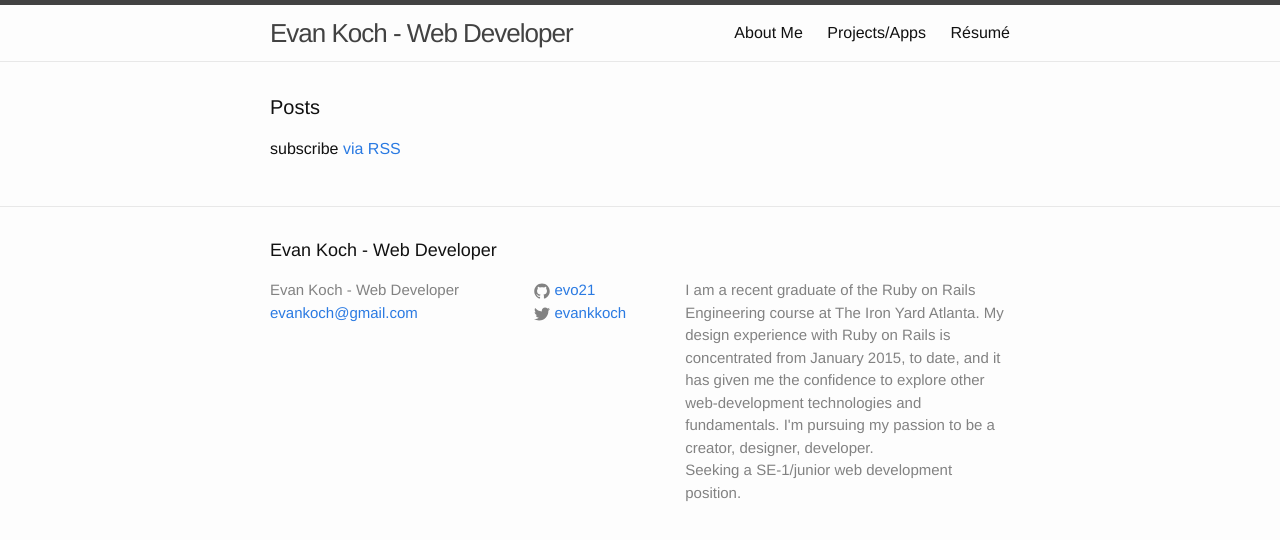
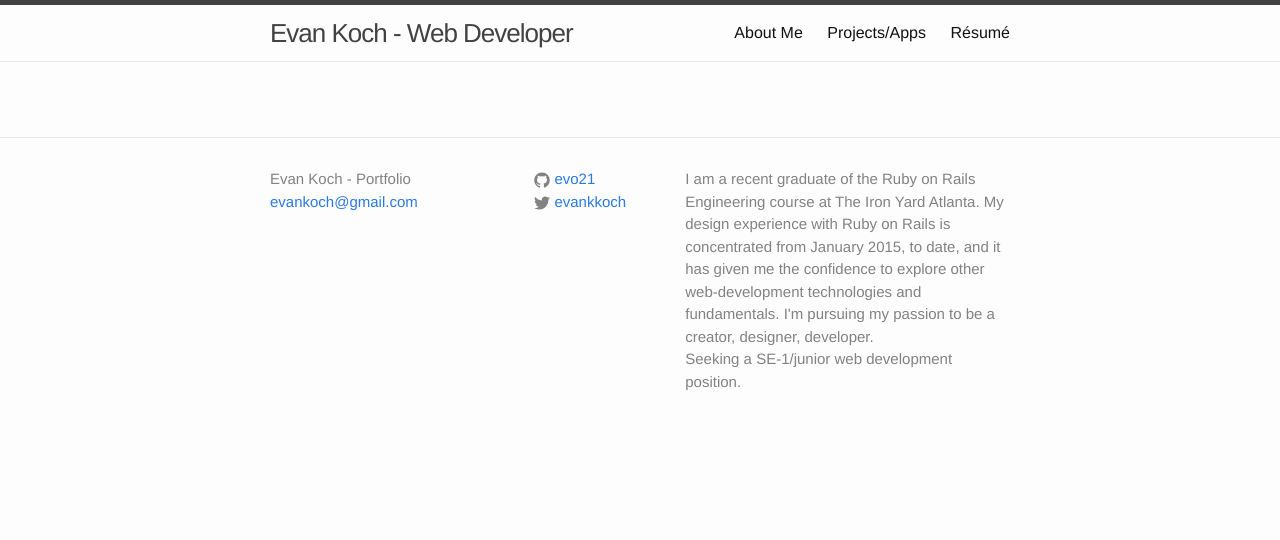
Before and after one commit to evo21/evo21.github.io, a Jekyll site: the page built from index.html, in a window 1280 px wide. Shown: the top 540 px of the page. Built offline with Jekyll 4.4.1, drawn with Linux system fonts in a browser that asks for light colours.

Commit message:
nearly done layout changes for final review

```diff
--- a/_includes/footer.html
+++ b/_includes/footer.html
@@ -2,12 +2,10 @@
 
   <div class="wrapper">
 
-    <h2 class="footer-heading">{{ site.title }}</h2>
-
     <div class="footer-col-wrapper">
       <div class="footer-col  footer-col-1">
         <ul class="contact-list">
-          <li>{{ site.title }}</li>
+          <li>Evan Koch - Portfolio</li>
           <li><a href="mailto:{{ site.email }}">{{ site.email }}</a></li>
         </ul>
       </div>
--- a/_layouts/post.html
+++ b/_layouts/post.html
@@ -4,7 +4,7 @@ layout: default
 <div class="post">
 
   <header class="post-header">
-    <h1 class="post-title">{{ page.title }}</h1>
+
     <p class="post-meta">{{ page.date | date: "%b %-d, %Y" }}{% if page.author %} • {{ page.author }}{% endif %}{% if page.meta %} • {{ page.meta }}{% endif %}</p>
   </header>
 
--- a/index.html
+++ b/index.html
@@ -3,8 +3,6 @@ layout: default
 ---
 
 <div class="home">
-
-  <h1 class="page-heading">Posts</h1>
 
   <ul class="post-list">
     {% for post in site.posts %}
@@ -18,6 +16,4 @@ layout: default
     {% endfor %}
   </ul>
 
-  <p class="rss-subscribe">subscribe <a href="{{ "/feed.xml" | prepend: site.baseurl }}">via RSS</a></p>
-
 </div>
```
